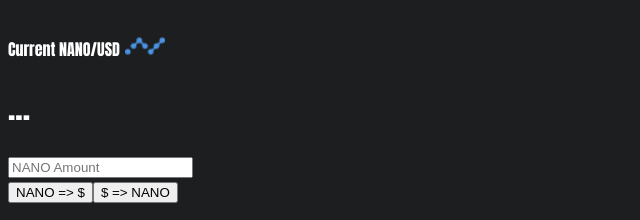
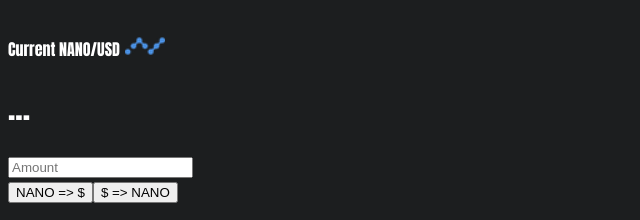
Before and after one commit to nw0ng/Create-Task, an Electron app: page nano.html in a window 800 px wide. Shown: the top 220 px of the page, 0-640 px from the left. Drawn offline with Linux system fonts and the light colour scheme; no server answers.

Commit message:
Update nano.html

```diff
--- a/nano.html
+++ b/nano.html
@@ -11,7 +11,7 @@
           <h1 id="nanoprice">...</h1>
         </div>
           <form id = "converter">
-            <input type="text" name="toConvert" placeholder="NANO Amount">
+            <input type="text" name="toConvert" placeholder="Amount">
           </form>
           <button onclick = "nanousd()">NANO => $</button><button onclick = "usdnano()">$ => NANO</button>
           <u><h2 id = "result">___</h2></u>
@@ -22,7 +22,7 @@
         const BrowserWindow = electron.remote.BrowserWindow
         const path = require('path')
 
-      //From DesignCourse
+        //From https://www.youtube.com/watch?v=2RxHQoiDctI&t=1s
         function getNANO(){
             var price = document.querySelector('h1')
             axios.get('https://min-api.cryptocompare.com/data/price?fsym=XRB&tsyms=USD')
```
